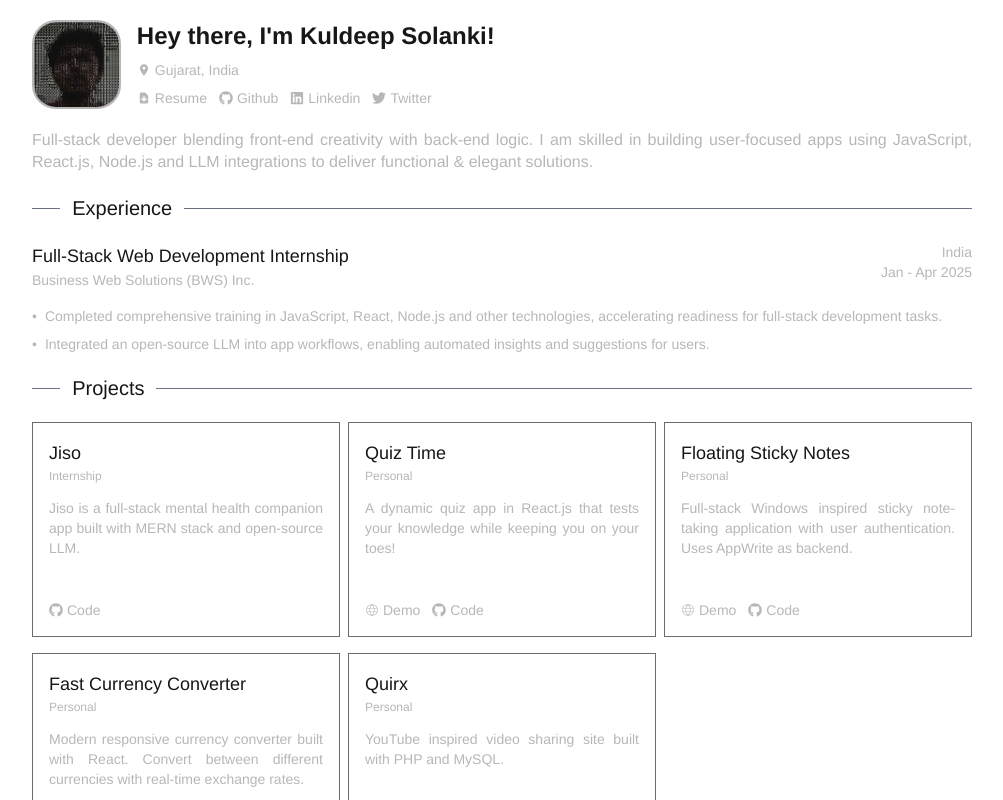
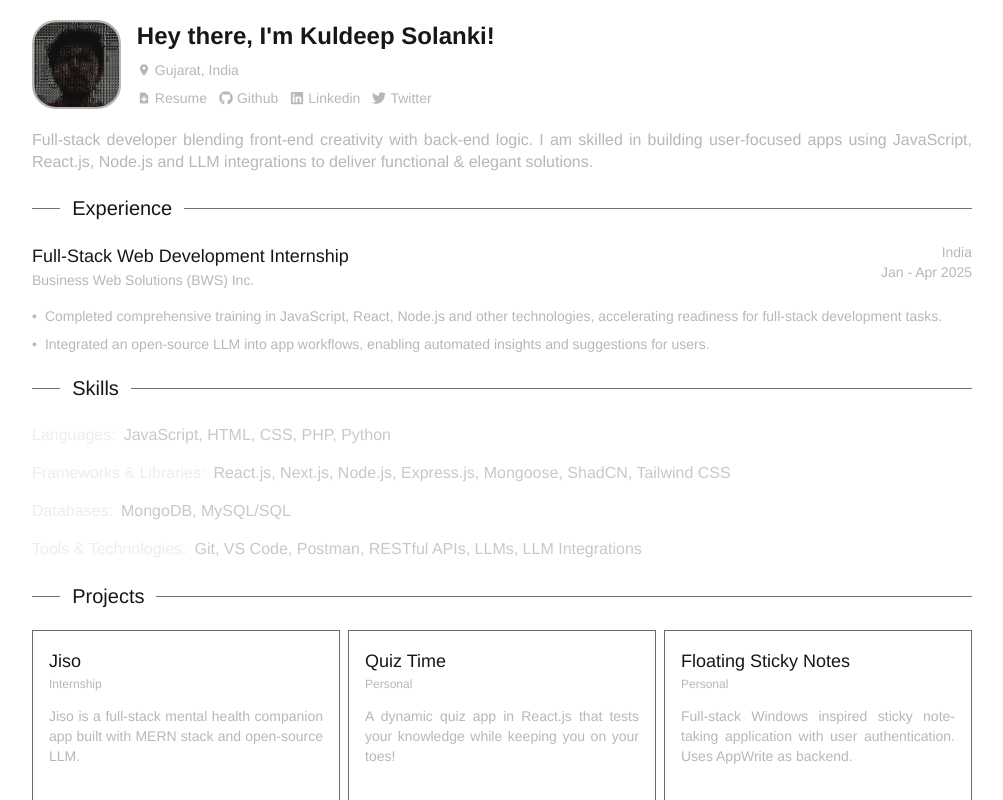
Before and after one commit to kuldp18/ksolanki.com, a Next.js app: page / in a window 1280 px wide. Shown: the top 800 px of the page, without its empty margins (138-1141 px from the left). Built offline with nearby package versions, Linux system fonts and the light colour scheme; a web font is replaced by a local one.

Commit message:
add Skills section

```diff
--- a/app/page.js
+++ b/app/page.js
@@ -1,10 +1,12 @@
 import Experience from "@/components/Experience";
 import Projects from "@/components/Projects";
+import Skills from "@/components/Skills";
 
 const Home = () => {
   return (
     <main>
       <Experience />
+      <Skills />
       <Projects />
     </main>
   );
--- /dev/null
+++ b/components/Skills.js
@@ -0,0 +1,45 @@
+import SectionHeading from "./SectionHeading";
+
+const skills = [
+  {
+    label: "Languages",
+    value: "JavaScript, HTML, CSS, PHP, Python",
+  },
+  {
+    label: "Frameworks & Libraries",
+    value:
+      "React.js, Next.js, Node.js, Express.js, Mongoose, ShadCN, Tailwind CSS",
+  },
+  {
+    label: "Databases",
+    value: "MongoDB, MySQL/SQL",
+  },
+  {
+    label: "Tools & Technologies",
+    value: "Git, VS Code, Postman, RESTful APIs, LLMs, LLM Integrations",
+  },
+];
+
+const Skills = () => {
+  return (
+    <section>
+      <SectionHeading text={"Skills"} />
+
+      <div className="text-sm md:text-[16px] text-[#c8c8c8] flex flex-col gap-3">
+        {skills.map((skill, index) => (
+          <div
+            key={index}
+            className="flex flex-col sm:flex-row sm:items-baseline gap-1 sm:gap-2"
+          >
+            <h3 className="text-[#ededed] font-medium whitespace-nowrap">
+              {skill.label}:
+            </h3>
+            <p className="leading-relaxed">{skill.value}</p>
+          </div>
+        ))}
+      </div>
+    </section>
+  );
+};
+
+export default Skills;
```
